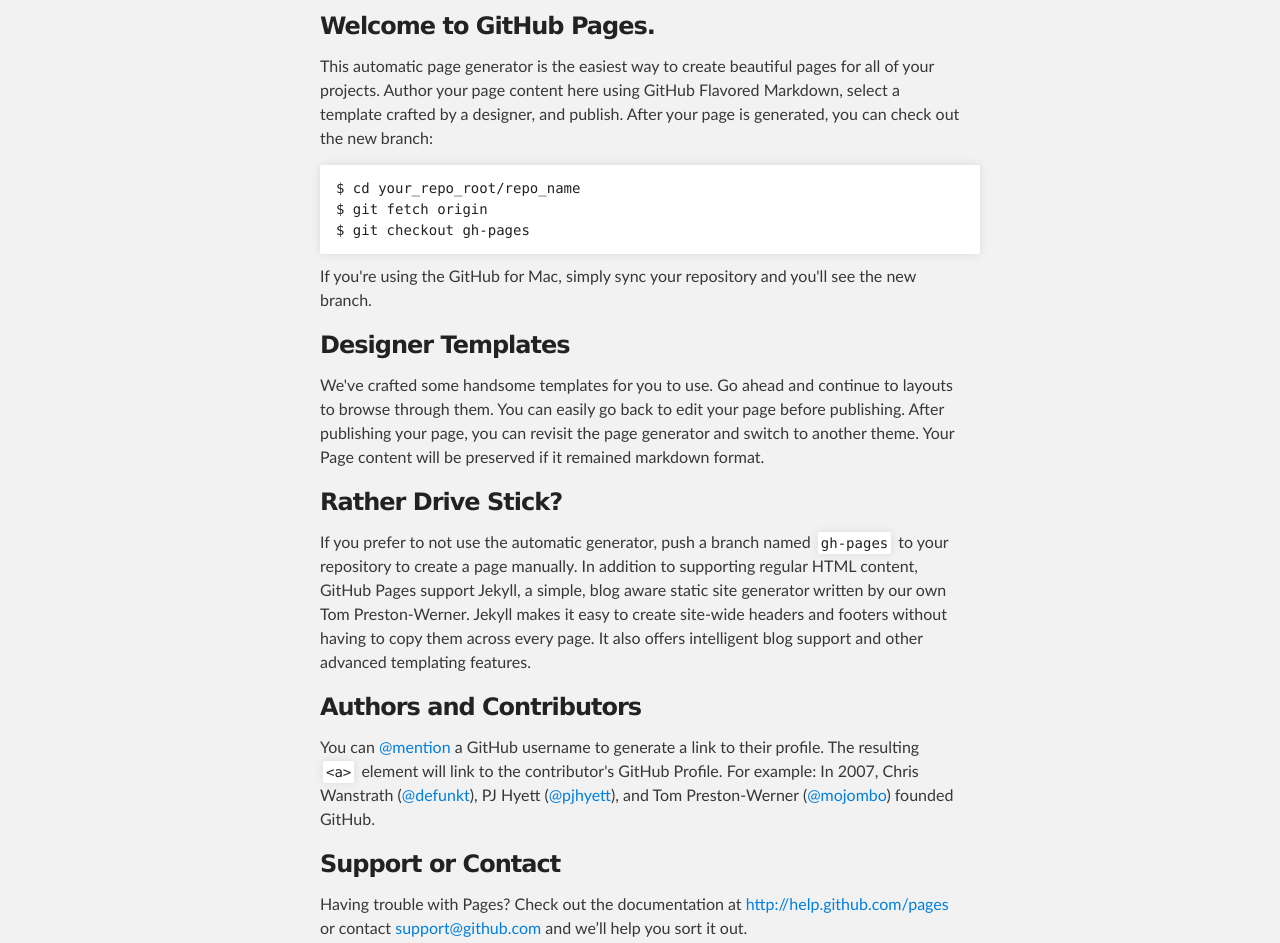
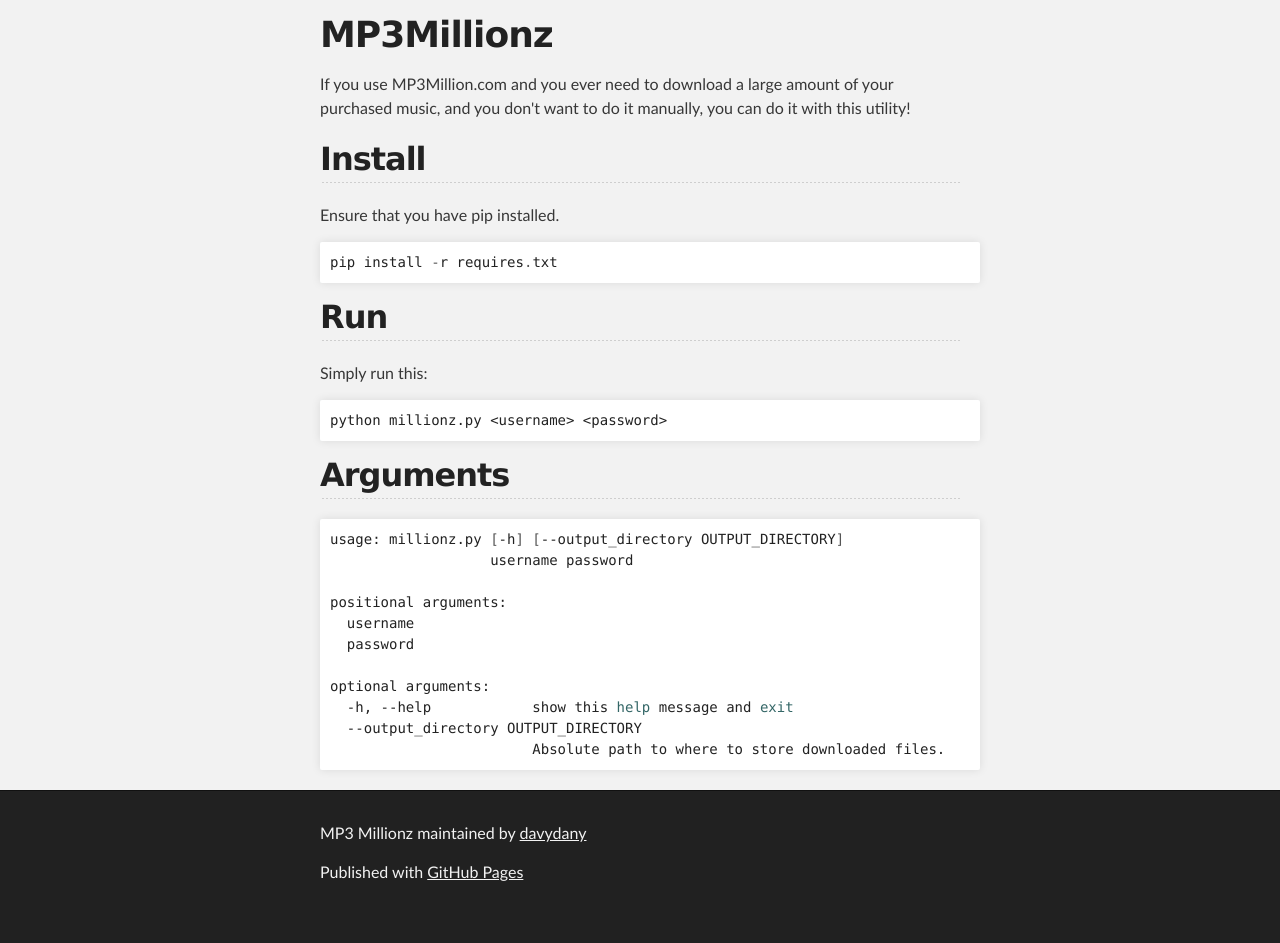
Before and after one commit to davydany/mp3millionz, a plain HTML site: page index.html in a window 1280 px wide. Shown: the part 360-1303 px from the top of the page. After the commit the page ends 1279 px from the top, so only its background shows below. Drawn offline with Linux system fonts and the light colour scheme.

```diff
--- a/index.html
+++ b/index.html
@@ -31,37 +31,43 @@
     <!-- MAIN CONTENT -->
     <div id="main_content_wrap" class="outer">
       <section id="main_content" class="inner">
-        <h3>
-<a name="welcome-to-github-pages" class="anchor" href="#welcome-to-github-pages"><span class="octicon octicon-link"></span></a>Welcome to GitHub Pages.</h3>
+        <h1>
+<a name="mp3millionz" class="anchor" href="#mp3millionz"><span class="octicon octicon-link"></span></a>MP3Millionz</h1>
 
-<p>This automatic page generator is the easiest way to create beautiful pages for all of your projects. Author your page content here using GitHub Flavored Markdown, select a template crafted by a designer, and publish. After your page is generated, you can check out the new branch:</p>
+<p>If you use MP3Million.com and you ever need to download a large amount of your purchased music,
+and you don't want to do it manually, you can do it with this utility!</p>
 
-<pre><code>$ cd your_repo_root/repo_name
-$ git fetch origin
-$ git checkout gh-pages
-</code></pre>
+<h2>
+<a name="install" class="anchor" href="#install"><span class="octicon octicon-link"></span></a>Install</h2>
 
-<p>If you're using the GitHub for Mac, simply sync your repository and you'll see the new branch.</p>
+<p>Ensure that you have pip installed.</p>
 
-<h3>
-<a name="designer-templates" class="anchor" href="#designer-templates"><span class="octicon octicon-link"></span></a>Designer Templates</h3>
+<div class="highlight highlight-python"><pre><span class="n">pip</span> <span class="n">install</span> <span class="o">-</span><span class="n">r</span> <span class="n">requires</span><span class="o">.</span><span class="n">txt</span>
+</pre></div>
 
-<p>We've crafted some handsome templates for you to use. Go ahead and continue to layouts to browse through them. You can easily go back to edit your page before publishing. After publishing your page, you can revisit the page generator and switch to another theme. Your Page content will be preserved if it remained markdown format.</p>
+<h2>
+<a name="run" class="anchor" href="#run"><span class="octicon octicon-link"></span></a>Run</h2>
 
-<h3>
-<a name="rather-drive-stick" class="anchor" href="#rather-drive-stick"><span class="octicon octicon-link"></span></a>Rather Drive Stick?</h3>
+<p>Simply run this:</p>
 
-<p>If you prefer to not use the automatic generator, push a branch named <code>gh-pages</code> to your repository to create a page manually. In addition to supporting regular HTML content, GitHub Pages support Jekyll, a simple, blog aware static site generator written by our own Tom Preston-Werner. Jekyll makes it easy to create site-wide headers and footers without having to copy them across every page. It also offers intelligent blog support and other advanced templating features.</p>
+<div class="highlight highlight-bash"><pre>python millionz.py &lt;username&gt; &lt;password&gt;
+</pre></div>
 
-<h3>
-<a name="authors-and-contributors" class="anchor" href="#authors-and-contributors"><span class="octicon octicon-link"></span></a>Authors and Contributors</h3>
+<h2>
+<a name="arguments" class="anchor" href="#arguments"><span class="octicon octicon-link"></span></a>Arguments</h2>
 
-<p>You can <a href="https://github.com/blog/821" class="user-mention">@mention</a> a GitHub username to generate a link to their profile. The resulting <code>&lt;a&gt;</code> element will link to the contributor's GitHub Profile. For example: In 2007, Chris Wanstrath (<a href="https://github.com/defunkt" class="user-mention">@defunkt</a>), PJ Hyett (<a href="https://github.com/pjhyett" class="user-mention">@pjhyett</a>), and Tom Preston-Werner (<a href="https://github.com/mojombo" class="user-mention">@mojombo</a>) founded GitHub.</p>
+<div class="highlight highlight-bash"><pre>usage: millionz.py <span class="o">[</span>-h<span class="o">]</span> <span class="o">[</span>--output_directory OUTPUT_DIRECTORY<span class="o">]</span>
+                   username password
 
-<h3>
-<a name="support-or-contact" class="anchor" href="#support-or-contact"><span class="octicon octicon-link"></span></a>Support or Contact</h3>
+positional arguments:
+  username
+  password
 
-<p>Having trouble with Pages? Check out the documentation at <a href="http://help.github.com/pages">http://help.github.com/pages</a> or contact <a href="mailto:support@github.com">support@github.com</a> and we’ll help you sort it out.</p>
+optional arguments:
+  -h, --help            show this <span class="nb">help </span>message and <span class="nb">exit</span>
+  --output_directory OUTPUT_DIRECTORY
+                        Absolute path to where to store downloaded files.
+</pre></div>
       </section>
     </div>
 
```
Also changed, not shown: params.json (+1 -1 lines).
